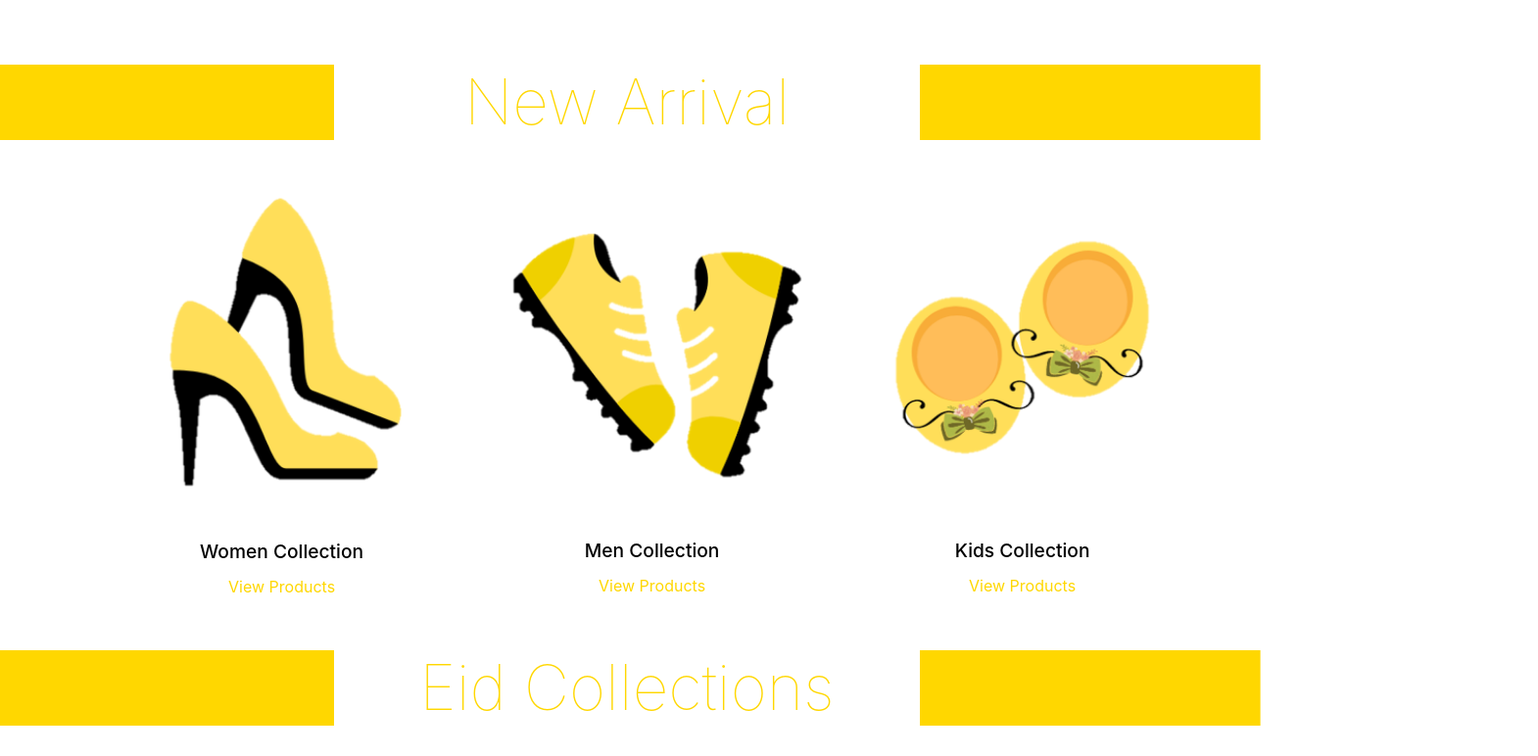
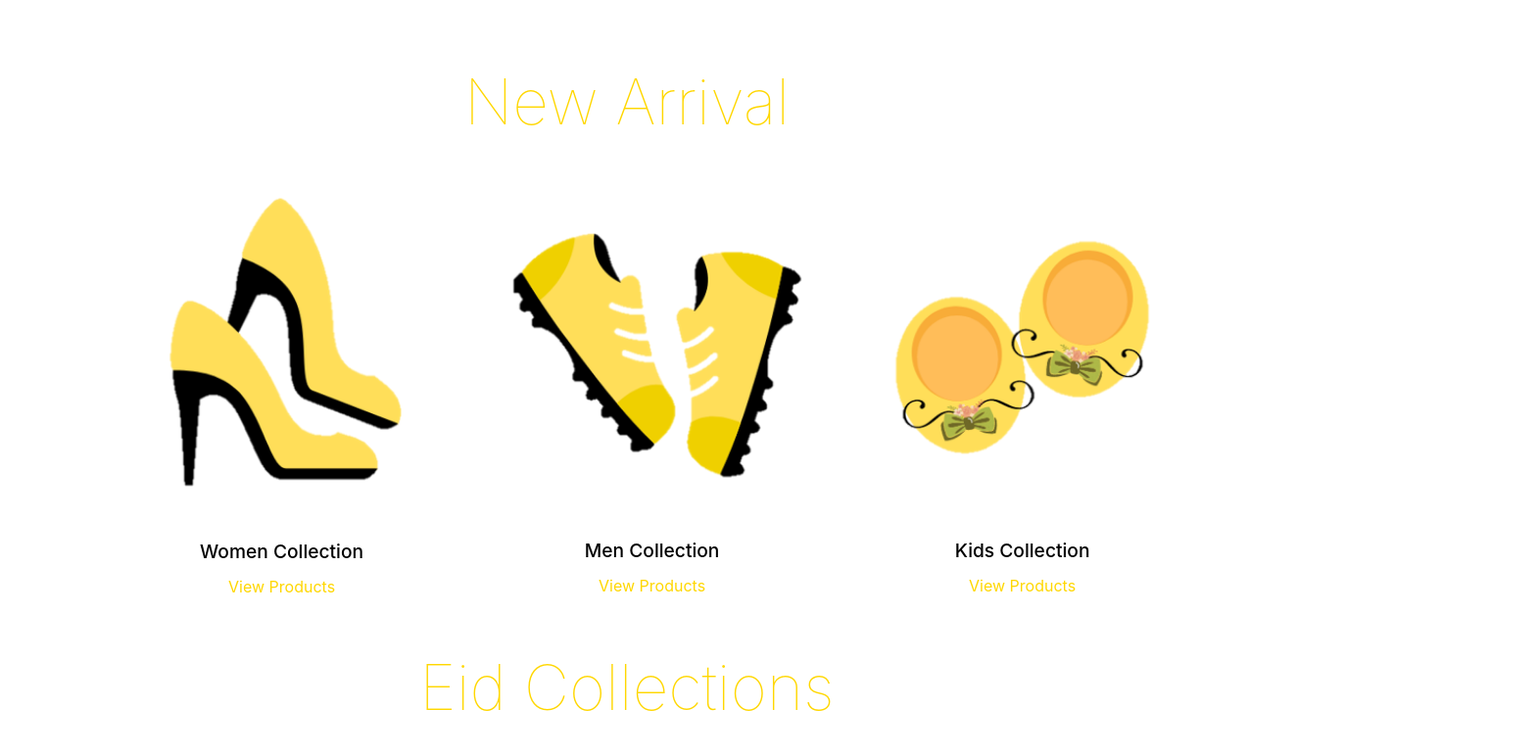
Before and after one commit to ridarafisyed/barefoot, a Gatsby site: page / in a window 1280 px wide. Shown: the part 713-1485 px from the top of the page at 98% size, 1570 px wide, since content can reach past the window. Built offline with nearby package versions, Linux system fonts and the light colour scheme; Gatsby itself is replaced by a stand-in of ours.

Commit message:
Update layout.css

```diff
--- a/src/styling/layout.css
+++ b/src/styling/layout.css
@@ -25,7 +25,7 @@ h1 {
   justify-content: center;
   position: relative;
 }
-h1::before {
+/* h1::before {
   content: "";
   height: 100%;
   left: 20vw;
@@ -48,7 +48,7 @@ h1::after {
   background-color: gold;
   position: absolute;
   z-index: -2;
-}
+} */
 /* On screens that are 992px wide or less, the background color is blue */
 @media screen and (max-width: 992px) {
   h1 {
```
